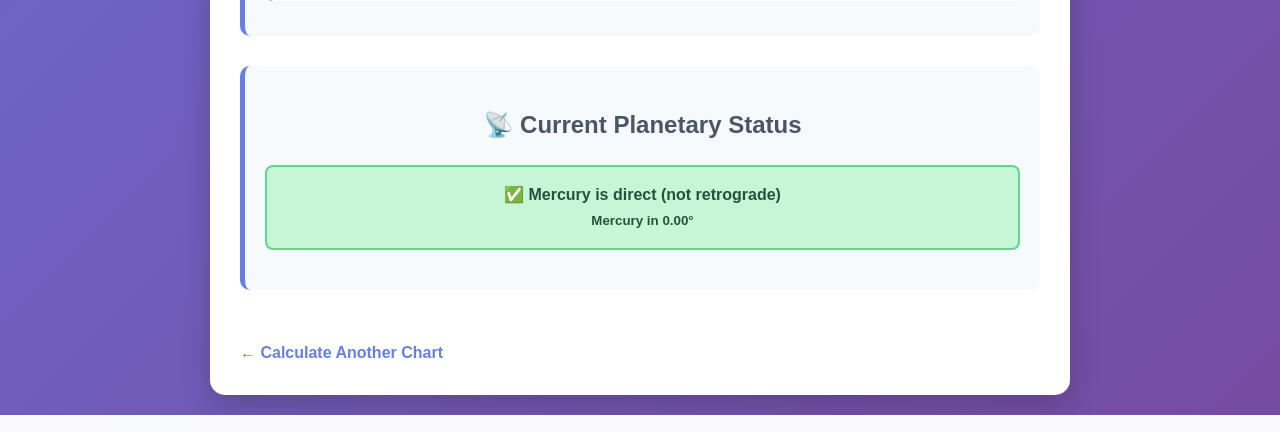
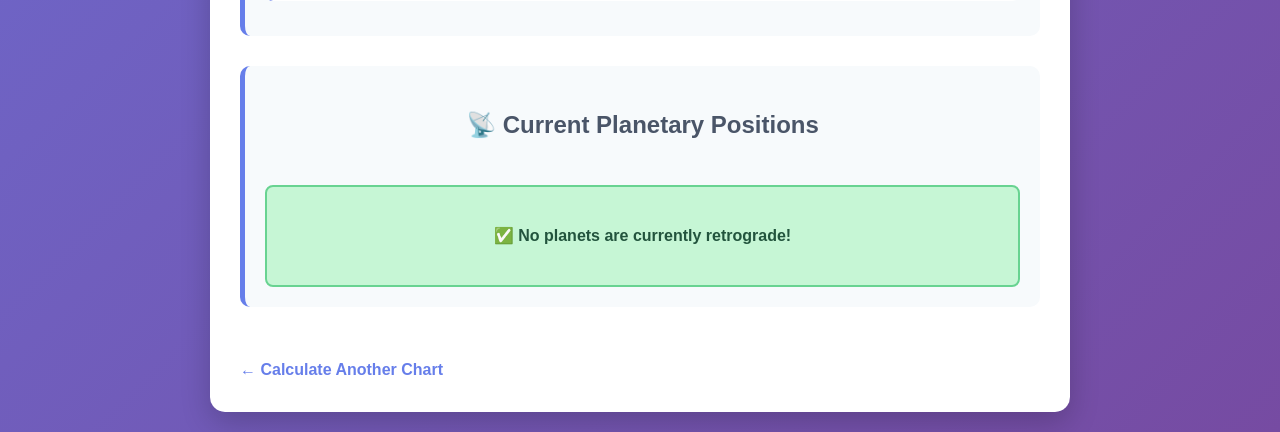
Before and after one commit to LindseyB/astro, a Flask app: template templates/chart.html in a window 1280 px wide. Shown: the part 1882-2314 px from the top of the page. Run offline with Flask 3, Linux system fonts and the light colour scheme; the template is opened without the code that fills it, so the values that code supplies are empty.

Commit message:
Add all planets check

```diff
--- a/main.py
+++ b/main.py
@@ -19,8 +19,8 @@ def calculate_chart(birth_date, birth_time, timezone_offset, latitude, longitude
     # Setup chart
     dt = Datetime(birth_date, birth_time, timezone_offset)
     pos = GeoPos(latitude, longitude)
-    chart = Chart(dt, pos)
-    today_chart = Chart(Datetime(current_date, current_time, timezone_offset), pos)
+    chart = Chart(dt, pos, IDs=const.LIST_OBJECTS)
+    today_chart = Chart(Datetime(current_date, current_time, timezone_offset), pos, IDs=const.LIST_OBJECTS)
 
     # Calculate main positions
     sun = chart.get('Sun')
@@ -49,9 +49,46 @@ def calculate_chart(birth_date, birth_time, timezone_offset, latitude, longitude
                     'object': obj
                 })
 
-    # Mercury retrograde check
-    mercury = today_chart.get(const.MERCURY)
-    mercury_retrograde = mercury.isRetrograde()
+    # Get all current planet statuses
+    current_planets = {}
+    planet_constants = {
+        'Sun': const.SUN,
+        'Moon': const.MOON,
+        'Mercury': const.MERCURY,
+        'Venus': const.VENUS,
+        'Mars': const.MARS,
+        'Jupiter': const.JUPITER,
+        'Saturn': const.SATURN,
+        'Uranus': const.URANUS,
+        'Neptune': const.NEPTUNE,
+        'Pluto': const.PLUTO,
+        'Chiron': const.CHIRON
+    }
+
+    for planet_name, planet_const in planet_constants.items():
+        try:
+            planet_obj = today_chart.get(planet_const)
+            # Check if planet object exists and has the required attributes
+            if planet_obj and hasattr(planet_obj, 'sign') and hasattr(planet_obj, 'signlon'):
+                retrograde = False
+
+                # Sun and Moon don't go retrograde
+                if planet_name not in ['Sun', 'Moon']:
+                    if hasattr(planet_obj, 'isRetrograde'):
+                        try:
+                            retrograde = planet_obj.isRetrograde()
+                        except:
+                            retrograde = False
+
+                current_planets[planet_name] = {
+                    'sign': planet_obj.sign,
+                    'degree': float(planet_obj.signlon),
+                    'retrograde': retrograde
+                }
+        except Exception as e:
+            # Skip planets that cause errors but continue with others
+            print(f"Warning: Could not get data for {planet_name}: {e}")
+            continue
 
     house_names = {
         1: "1st House (Self/Identity) 🪞",
@@ -74,11 +111,7 @@ def calculate_chart(birth_date, birth_time, timezone_offset, latitude, longitude
         'ascendant': ascendant.sign,
         'planets_in_houses': planets_in_houses,
         'house_names': house_names,
-        'mercury': {
-            'sign': mercury.sign,
-            'degree': mercury.signlon,
-            'retrograde': mercury_retrograde
-        }
+        'current_planets': current_planets
     }
 
 @app.route('/')
--- a/templates/base.html
+++ b/templates/base.html
@@ -125,6 +125,68 @@
             font-weight: bold;
         }
 
+        .planet-status {
+            padding: 15px;
+            margin: 10px 0;
+            border-radius: 8px;
+            text-align: center;
+            font-weight: bold;
+            border: 2px solid;
+        }
+
+        .planet-direct {
+            background: #c6f6d5;
+            color: #22543d;
+            border-color: #68d391;
+        }
+
+        .planet-retrograde {
+            background: #fed7d7;
+            color: #c53030;
+            border-color: #fc8181;
+        }
+
+        .retrograde-summary {
+            margin-top: 20px;
+            padding: 15px;
+            background: #fed7d7;
+            border-radius: 8px;
+            border: 2px solid #fc8181;
+            text-align: center;
+        }
+
+        .retrograde-tag {
+            display: inline-block;
+            background: #c53030;
+            color: white;
+            padding: 5px 10px;
+            margin: 5px;
+            border-radius: 15px;
+            font-size: 14px;
+        }
+
+        .no-retrograde {
+            margin-top: 20px;
+            padding: 15px;
+            background: #c6f6d5;
+            border-radius: 8px;
+            border: 2px solid #68d391;
+            text-align: center;
+            color: #22543d;
+        }
+
+        .retrograde-indicator {
+            color: #c53030;
+            font-size: 14px;
+            margin-top: 5px;
+        }
+
+        .direct-indicator {
+            color: #22543d;
+            font-size: 14px;
+            margin-top: 5px;
+        }
+
         .mercury-retrograde {
             background: #fed7d7;
             color: #c53030;
--- a/templates/chart.html
+++ b/templates/chart.html
@@ -47,16 +47,34 @@
 </div>
 
 <div class="chart-section">
-    <h2>📡 Current Planetary Status</h2>
-    <div class="mercury-status {{ 'mercury-retrograde' if chart_data.mercury.retrograde else 'mercury-direct' }}">
-        {% if chart_data.mercury.retrograde %}
-            ⚠️ Mercury is currently retrograde!
-        {% else %}
-            ✅ Mercury is direct (not retrograde)
-        {% endif %}
-        <br>
-        <small>Mercury in {{ chart_data.mercury.sign }} {{ "%.2f"|format(chart_data.mercury.degree) }}°</small>
+    <h2>📡 Current Planetary Positions</h2>
+    <div style="display: grid; grid-template-columns: repeat(auto-fit, minmax(250px, 1fr)); gap: 15px;">
+        {% for planet_name, planet_data in chart_data.current_planets.items() %}
+            <div class="planet-status {{ 'planet-retrograde' if planet_data.retrograde else 'planet-direct' }}">
+                <h4>{{ planet_name }}</h4>
+                <div><strong>{{ planet_data.sign }}</strong> {{ "%.2f"|format(planet_data.degree) }}°</div>
+                {% if planet_data.retrograde %}
+                    <div class="retrograde-indicator">⚠️ Retrograde</div>
+                {% else %}
+                    <div class="direct-indicator">✅ Direct</div>
+                {% endif %}
+            </div>
+        {% endfor %}
     </div>
+
+    {% set retrograde_planets = chart_data.current_planets.items() | selectattr('1.retrograde') | list %}
+    {% if retrograde_planets %}
+        <div class="retrograde-summary">
+            <h4>⚠️ Currently Retrograde Planets:</h4>
+            {% for planet_name, planet_data in retrograde_planets %}
+                <span class="retrograde-tag">{{ planet_name }}</span>
+            {% endfor %}
+        </div>
+    {% else %}
+        <div class="no-retrograde">
+            <h4>✅ No planets are currently retrograde!</h4>
+        </div>
+    {% endif %}
 </div>
 
 <a href="/" class="back-link">← Calculate Another Chart</a>
```
